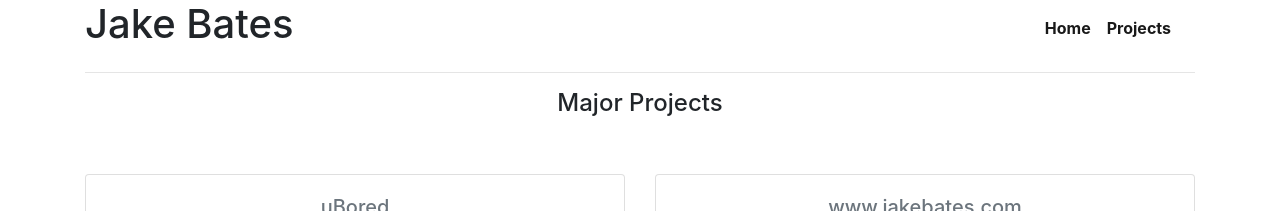
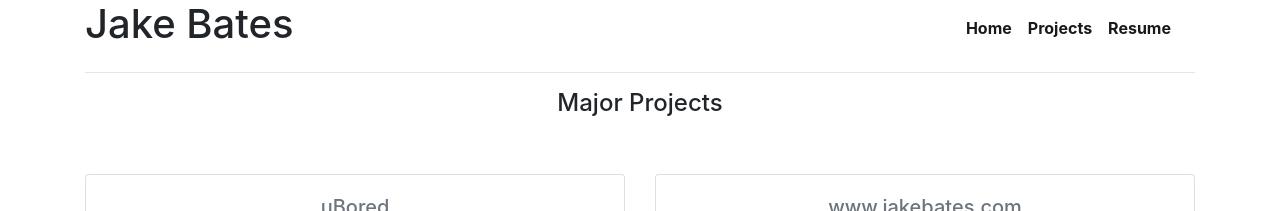
Before and after one commit to jpbates13/jpbates13.github.io, a Jekyll site: the page built from projects.html, in a window 1280 px wide. Shown: the top 211 px of the page. Built offline with Jekyll 4.4.1, drawn with Linux system fonts in a browser that asks for light colours; nearby versions of some CDN libraries.

Commit message:
Resume menu option

```diff
--- a/_layouts/main-layout.html
+++ b/_layouts/main-layout.html
@@ -52,6 +52,9 @@
 				      <li class="nav-item active">
 				        <a class="nav-link" href="/projects.html"><b>Projects</b></a>
 				      </li>
+				      <li class="nav-item active">
+				        <a class="nav-link" href="/resume.pdf"><b>Resume</b></a>
+				      </li>
 
 				    </ul>
 				  </div>
```
